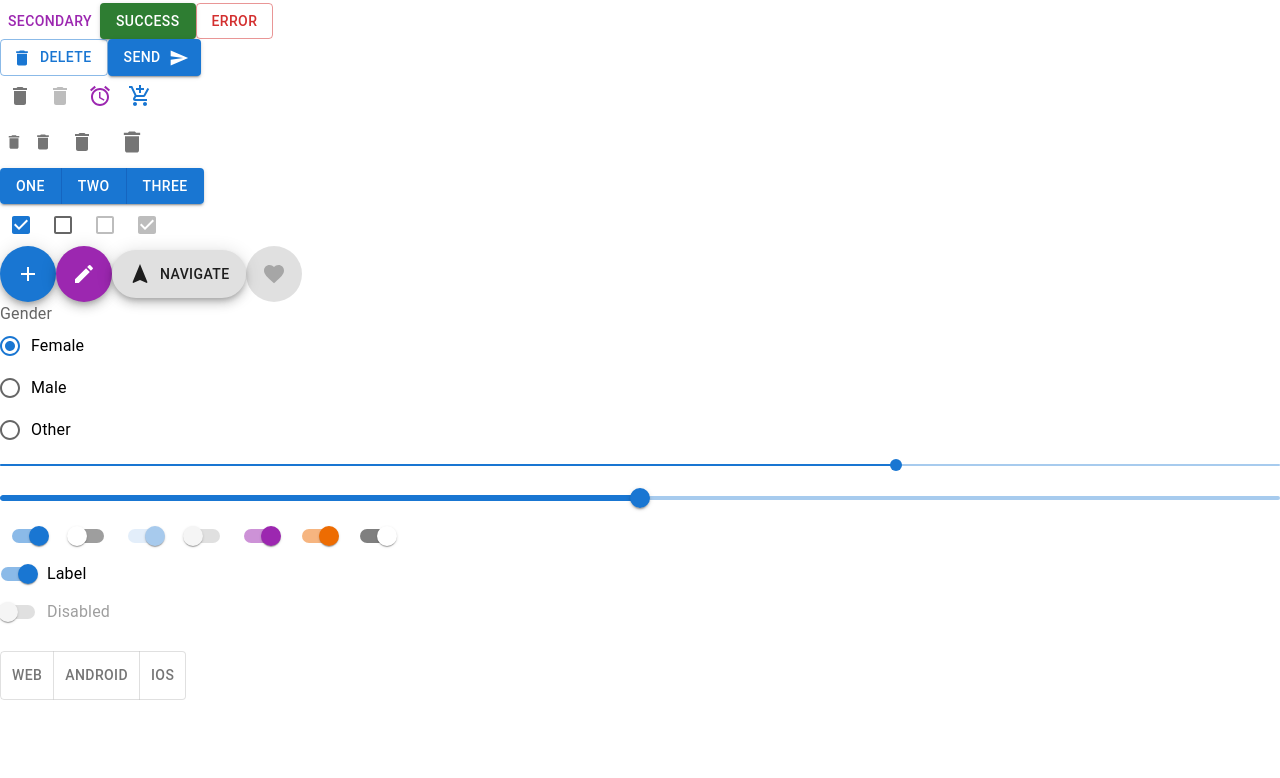
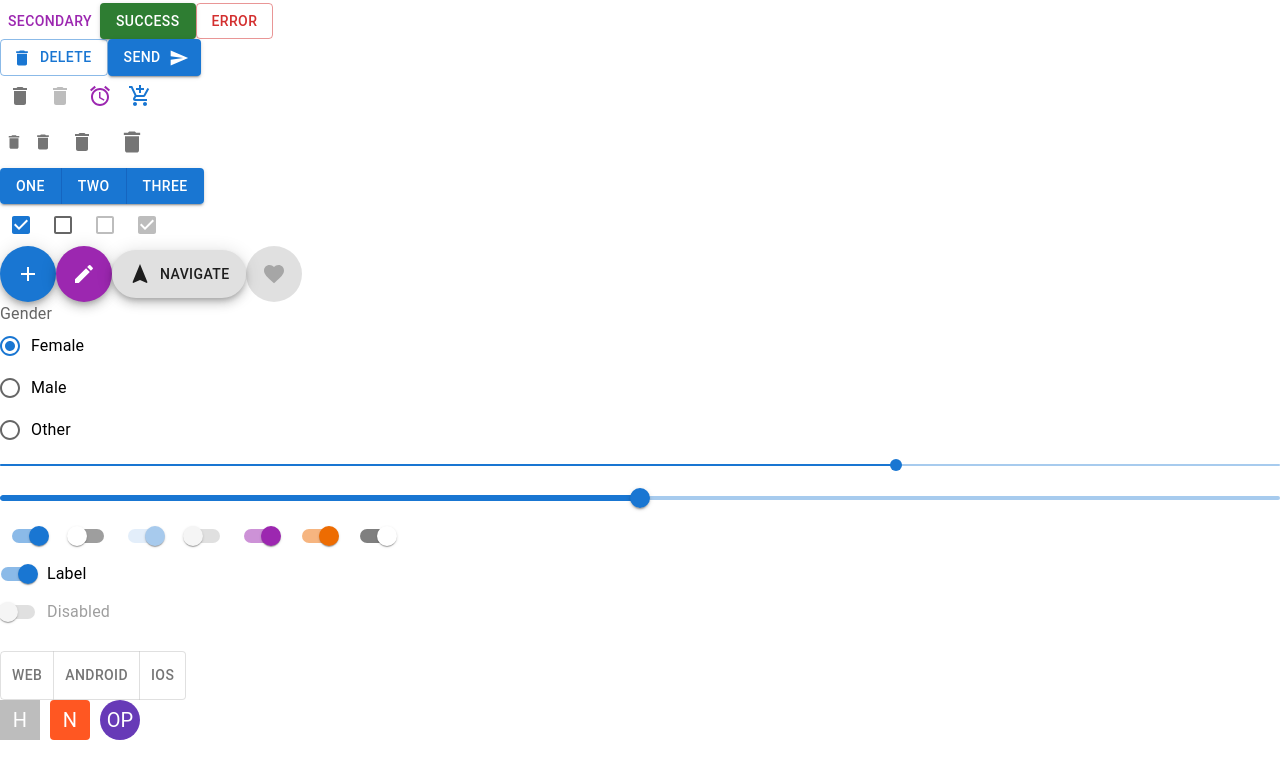
Before and after one commit to JaRcomGitHub/react-mui-base, a React (Create React App) app: page / in a window 1280 px wide. Shown: the part 221-999 px from the top of the page. Built offline with nearby package versions, Linux system fonts and the light colour scheme.

Commit message:
add Avatar

```diff
--- a/src/components/App.jsx
+++ b/src/components/App.jsx
@@ -13,6 +13,7 @@ import {
   Switch,
   ToggleButtonGroup,
   ToggleButton,
+  Avatar,
 } from '@mui/material';
 import IconButton from '@mui/material/IconButton';
 import DeleteIcon from '@mui/icons-material/Delete';
@@ -23,6 +24,7 @@ import AddIcon from '@mui/icons-material/Add';
 import EditIcon from '@mui/icons-material/Edit';
 import NavigationIcon from '@mui/icons-material/Navigation';
 import FavoriteIcon from '@mui/icons-material/Favorite';
+import { deepOrange, deepPurple } from '@mui/material/colors';
 
 const label = { inputProps: { 'aria-label': 'Checkbox demo' } };
 
@@ -155,6 +157,25 @@ export const App = () => {
         <ToggleButton value="ios">iOS</ToggleButton>
       </ToggleButtonGroup>
       <br />
+      <div style={{ display: 'flex', gap: 10 }}>
+        <Avatar variant="square">H</Avatar>
+        <Avatar sx={{ bgcolor: deepOrange[500] }} variant="rounded">
+          N
+        </Avatar>
+        <Avatar sx={{ bgcolor: deepPurple[500] }}>OP</Avatar>
+      </div>
+      <br />
+      <br />
+      <br />
+      <br />
+      <br />
+      <br />
+      <br />
+      <br />
+      <br />
+      <br />
+      <br />
+      <br />
       <br />
       <br />
       <br />
```
